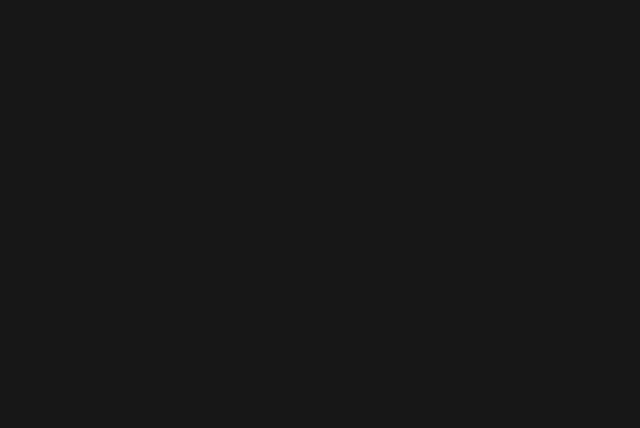
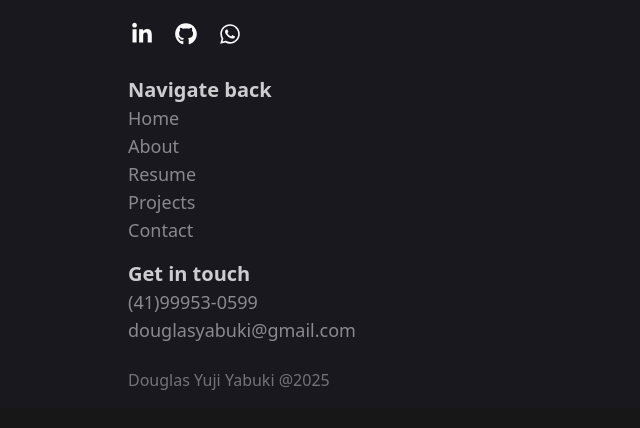
Before and after one commit to douglasyabuki/portfolio, a React (Vite) app: page / in a window 1280 px wide. Shown: the top 428 px of the page, without its empty margins (0-640 px from the left). Built offline with nearby package versions, Linux system fonts and the light colour scheme; a web font is replaced by a local one.

Commit message:
Bootstrap: Footer component

```diff
--- a/src/App.tsx
+++ b/src/App.tsx
@@ -1,3 +1,9 @@
+import { Footer } from './components/footer/Footer';
+
 export const App = () => {
-  return <main className="page text-white"></main>;
+  return (
+    <main className="page text-white-primary scrollbar-hide">
+      <Footer />
+    </main>
+  );
 };
--- /dev/null
+++ b/src/components/footer/Footer.tsx
@@ -0,0 +1,17 @@
+import { Contact } from './contact/Contact';
+import { CopyRight } from './copyright/Copyright';
+import { Navigation } from './navigation/Navigation';
+import { Platforms } from './platforms/Platforms';
+
+export const Footer = () => {
+  return (
+    <footer className="bg-black-primary relative flex h-auto min-w-full flex-col gap-4 px-8 py-4 sm:px-14 md:px-16 lg:px-20 xl:px-32">
+      <Platforms />
+      <div className="flex flex-col gap-4 py-2">
+        <Navigation />
+        <Contact />
+      </div>
+      <CopyRight />
+    </footer>
+  );
+};
--- /dev/null
+++ b/src/components/footer/contact/Contact.tsx
@@ -0,0 +1,23 @@
+import { contactList } from '@/utils/contact-list';
+
+export const Contact = () => {
+  return (
+    <div className="w-[15.625rem]">
+      <h1 className="text-white-primary text-base font-semibold opacity-80 lg:text-xl">
+        Get in touch
+      </h1>
+      {contactList
+        .filter(({ mode }) => mode !== 'form')
+        .map(({ content, href, name }) => (
+          <div key={`footer-${name}`} className="text-left text-sm lg:text-lg">
+            <a
+              href={href}
+              className="text-white-primary opacity-50 transition-all duration-150 ease-in-out hover:underline hover:opacity-80"
+            >
+              {content}
+            </a>
+          </div>
+        ))}
+    </div>
+  );
+};
--- /dev/null
+++ b/src/components/footer/copyright/Copyright.tsx
@@ -0,0 +1,11 @@
+const today = new Date();
+
+export const CopyRight = () => {
+  return (
+    <div className="flex w-full">
+      <h2 className="text-white-primary opacity-40 text-sm lg:text-base">
+        Douglas Yuji Yabuki @{today.getFullYear()}
+      </h2>
+    </div>
+  );
+};
--- /dev/null
+++ b/src/components/footer/navigation/Navigation.tsx
@@ -0,0 +1,21 @@
+import { navigationList } from '@/utils/navigation-list';
+
+export const Navigation = () => {
+  return (
+    <div className="w-[15.625rem]">
+      <h1 className="text-white-primary/80 w-max text-base font-semibold lg:text-xl">
+        Navigate back
+      </h1>
+      {navigationList.map(({ name, link }) => (
+        <div
+          key={name}
+          className="text-white-primary/50 hover:text-white-primary/80 flex justify-start text-left text-sm transition-all duration-150 hover:underline lg:text-lg"
+        >
+          <a href={link} onClick={() => {}}>
+            {name}
+          </a>
+        </div>
+      ))}
+    </div>
+  );
+};
--- /dev/null
+++ b/src/components/footer/platforms/Platforms.tsx
@@ -0,0 +1,19 @@
+import { platformList } from '@/utils/platform-list';
+
+export const Platforms = () => {
+  return (
+    <div className="flex -translate-x-1 gap-2">
+      {platformList.map(({ platform, Icon, href }) => (
+        <a
+          key={platform}
+          href={href}
+          className={
+            'text-white-primary hover:bg-white-primary hover:text-black-primary hover:shadow-white-primary/40 flex size-8 items-center justify-center rounded-full p-1 duration-150 ease-in-out hover:shadow-lg lg:size-9'
+          }
+        >
+          {Icon}
+        </a>
+      ))}
+    </div>
+  );
+};
```
